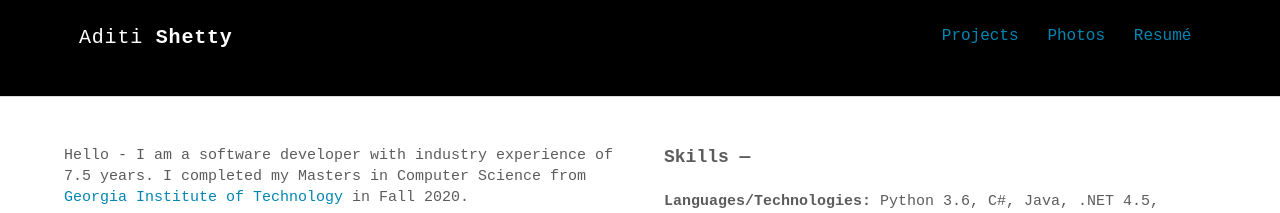
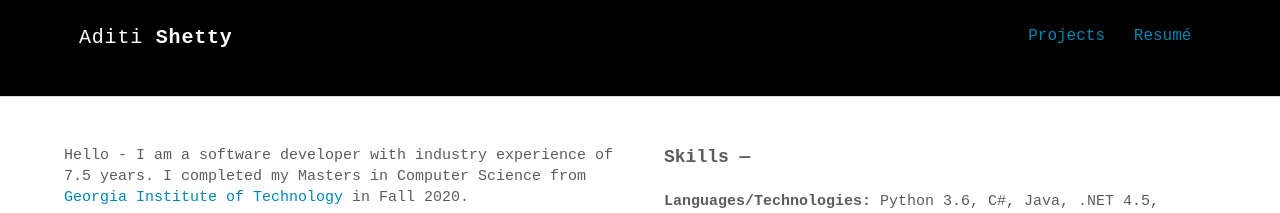
Before and after one commit to aditics/aditics.github.io, a Jekyll site: the page built from index.html, in a window 1280 px wide. Shown: the top 213 px of the page. Built offline with Jekyll 4.4.1, drawn with Linux system fonts in a browser that asks for light colours; some web fonts are replaced.

Commit message:
Update nav.html

```diff
--- a/_includes/nav.html
+++ b/_includes/nav.html
@@ -2,11 +2,8 @@
   <div class="container">
     <h1 class="logo"><a style="color:white;" href="{{ '/' | prepend: site.baseurl | prepend: site.url }}">{{ site.title_left }} <span>{{ site.title_right }}</span></a></h1>
     <ul class="navbar-custom">
-      <!-- <li><a href="{{ '/art' | prepend: site.baseurl | prepend: site.url }}">Art</a></li> -->
       <li><a href="{{ '/projects' | prepend: site.baseurl | prepend: site.url }}">Projects</a></li>
-      <li><a href="{{ '/photos' | prepend: site.baseurl | prepend: site.url }}">Photos</a></li>
       <li><a href="https://tinyurl.com/vdfenwm">Resumé</a></li>
-      <!-- <li><a href="{{ "/feed.xml" | prepend: site.baseurl | prepend: site.url }}" target="_blank">RSS</a></li> -->
     </ul>
   </div>
 </nav>
```
